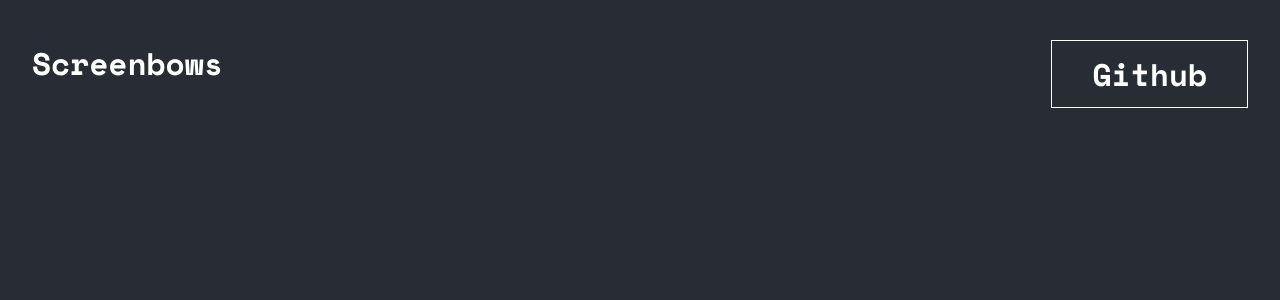
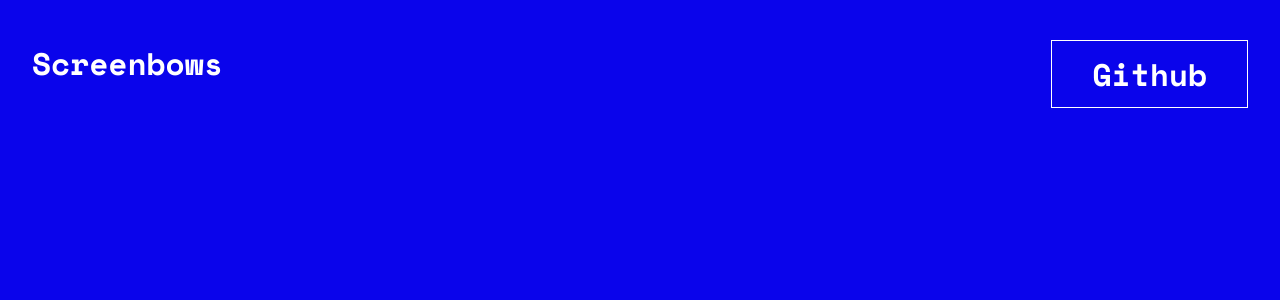
Before and after one commit to manancodes/Screenbows, a React (Create React App) app: page / in a window 1280 px wide. Shown: the top 300 px of the page. Built offline with nearby package versions, Linux system fonts and the light colour scheme.

Commit message:
added random background colors

```diff
--- a/src/App.js
+++ b/src/App.js
@@ -1,8 +1,16 @@
+import React, { useEffect, useState } from "react";
+
 import "./App.css";
 import Playground from "./Components/Playground";
+import { randomColorGenerator } from "./Utilities/UtilityFunctions";
 
 function App() {
-  return <Playground />;
+  const [primaryColor, setPrimaryColor] = useState();
+  useEffect(() => {
+    setPrimaryColor(randomColorGenerator());
+  }, []);
+
+  return <Playground primaryColor={primaryColor} />;
 }
 
 export default App;
--- a/src/Components/Playground/index.js
+++ b/src/Components/Playground/index.js
@@ -3,9 +3,12 @@ import React from "react";
 import styles from "./playground.module.css";
 import Navbar from "../Navbar";
 
-function Playground() {
+function Playground(props) {
   return (
-    <div className={styles.background}>
+    <div
+      className={styles.background}
+      style={{ background: props.primaryColor }}
+    >
       <Navbar />
     </div>
   );
--- /dev/null
+++ b/src/Utilities/UtilityFunctions.js
@@ -0,0 +1,3 @@
+export const randomColorGenerator = () => {
+  return "#" + ((Math.random() * 0xffffff) << 0).toString(16).padStart(6, "0");
+};
```
